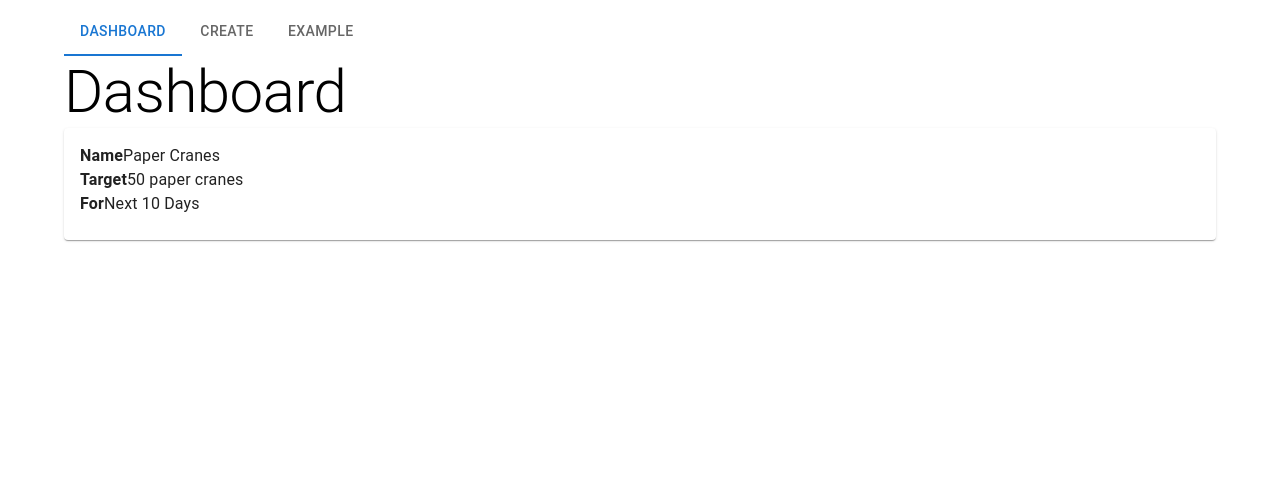
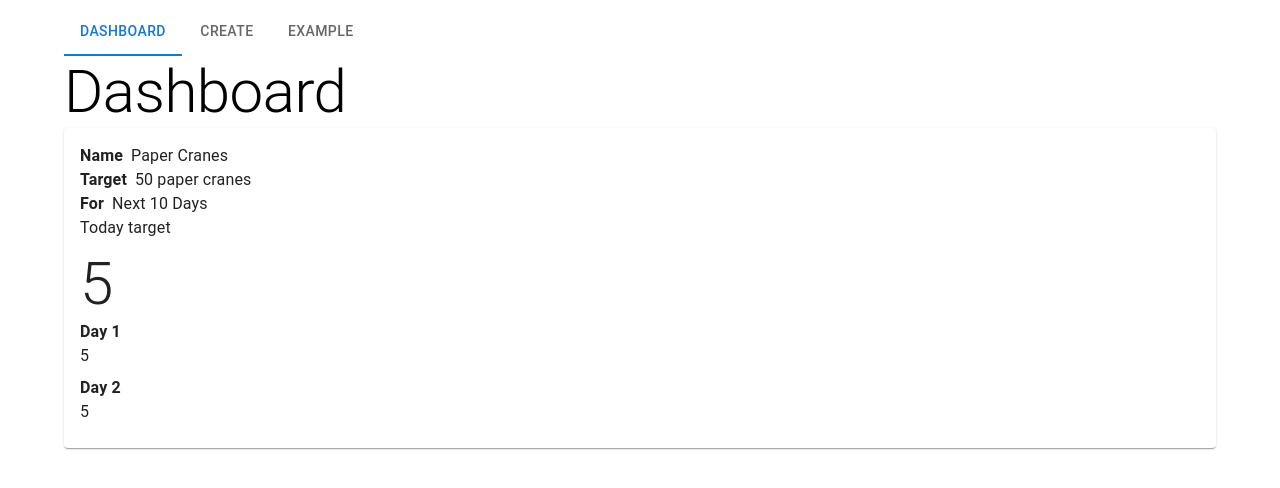
Before and after one commit to Diralf/reach-quantity, a Next.js app: page /dashboard in a window 1280 px wide. Shown: the top 488 px of the page. Built offline with nearby package versions, Linux system fonts and the light colour scheme.

Commit message:
Fixed today target test

```diff
--- a/src/pages/dashboard.tsx
+++ b/src/pages/dashboard.tsx
@@ -7,18 +7,32 @@ const Dashboard: React.FC = () => (
     <Typography variant="h2" component="h1">Dashboard</Typography>
     <Card aria-label="Paper Cranes card">
       <CardContent>
-        <Grid container direction="column" justifyContent="space-between">
-          <Grid>
+        <Grid container direction="column">
+          <Grid container gap={1}>
             <Typography component="strong" fontWeight="bold">Name</Typography>
             <Typography component="span">Paper Cranes</Typography>
           </Grid>
-          <Grid>
+          <Grid container gap={1}>
             <Typography component="strong" fontWeight="bold">Target</Typography>
             <Typography component="span">50 paper cranes</Typography>
           </Grid>
-          <Grid>
+          <Grid container gap={1}>
             <Typography component="strong" fontWeight="bold">For</Typography>
             <Typography component="span">Next 10 Days</Typography>
+          </Grid>
+          <Grid container gap={1} direction="column">
+            <Typography component="span">Today target</Typography>
+            <Typography variant="h2">5</Typography>
+          </Grid>
+        </Grid>
+        <Grid container direction="row" gap={1}>
+          <Grid container aria-label="Day 1" direction="column" flexShrink={0}>
+            <Typography component="strong" fontWeight="bold">Day 1</Typography>
+            <Typography component="span">5</Typography>
+          </Grid>
+          <Grid container aria-label="Day 2" direction="column">
+            <Typography component="strong" fontWeight="bold">Day 2</Typography>
+            <Typography component="span">5</Typography>
           </Grid>
         </Grid>
       </CardContent>
```
Also changed, not shown: 1 other file (tests, documents, lock files or other folders).
